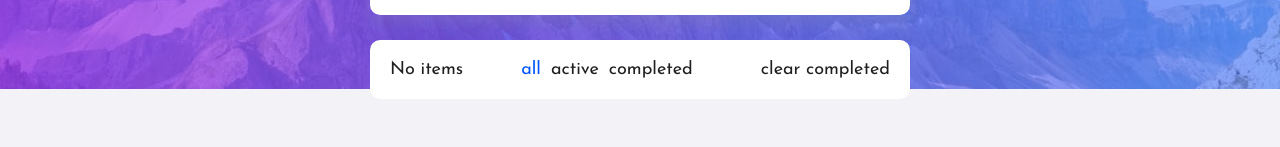
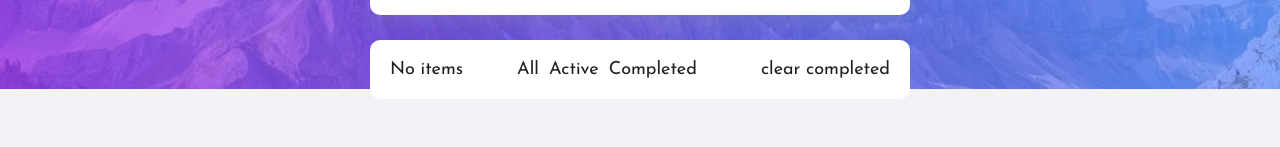
Before and after one commit to PrashanthBalakrishnan/toDoApp-frontendmentor, a React (Vite) app: page / in a window 1280 px wide. Shown: the part 211-358 px from the top of the page. Built offline with nearby package versions, Linux system fonts and the light colour scheme.

Commit message:
added playwright

```diff
--- a/src/components/todoFilter/TodoFilter.tsx
+++ b/src/components/todoFilter/TodoFilter.tsx
@@ -5,7 +5,7 @@ interface TodoFilterProps {
   filter: string;
 }
 
-const filterNames = ["all", "active", "completed"];
+const filterNames = ["All", "Active", "Completed"];
 
 const TodoFilter: React.FC<TodoFilterProps> = ({ setFilter, filter }) => {
   return filterNames.map((name) => (
```
Also changed, not shown: 1 other file (tests, documents, lock files or other folders).
